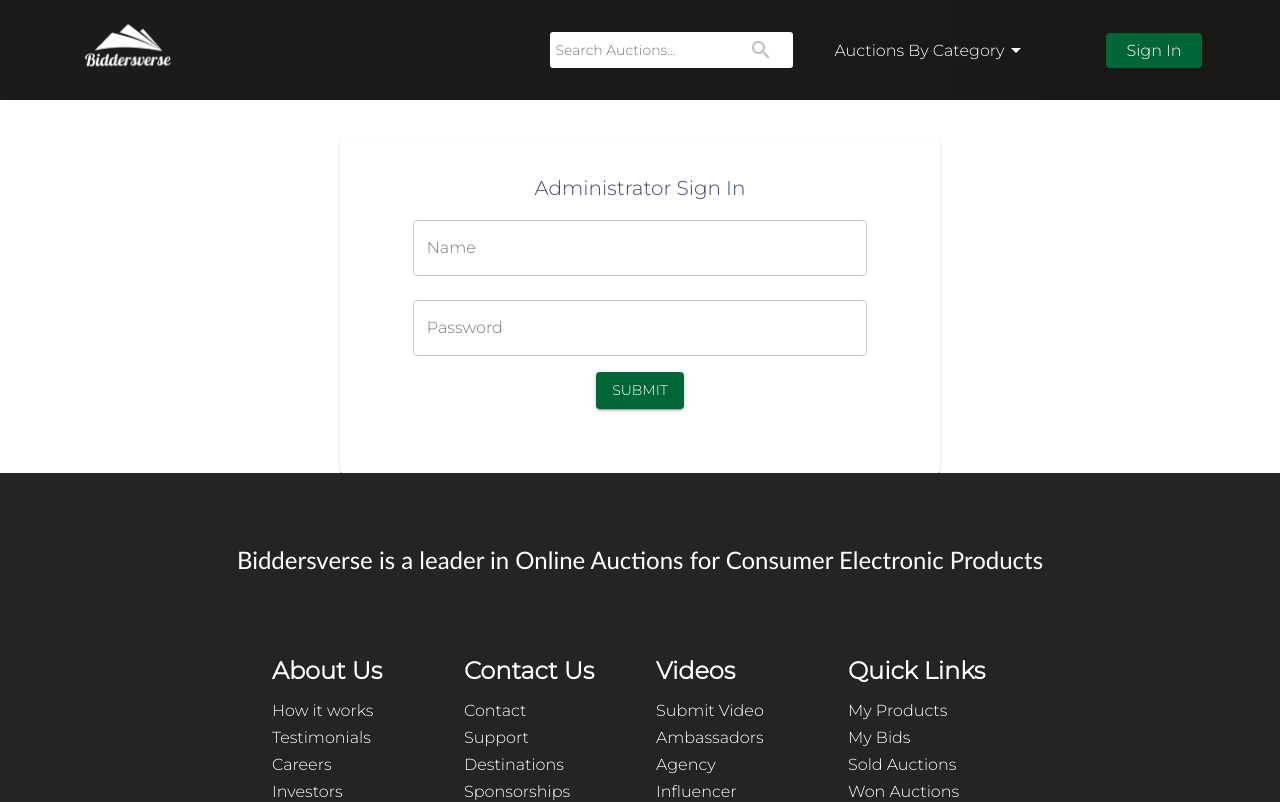
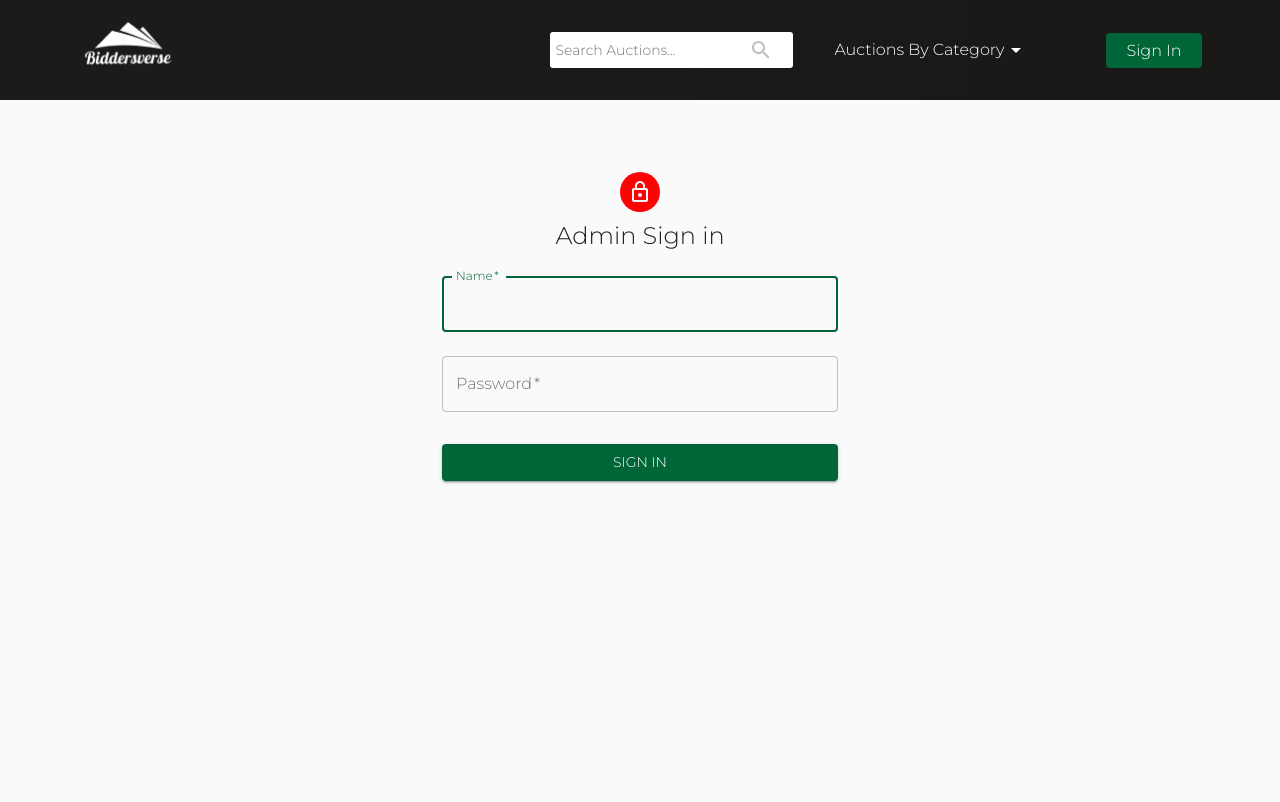
Before and after one commit to Goldenbwuoy/biddersverse, a React (Create React App) app in the folder client/: page /adminLogin in a window 1280 px wide. Shown: the top 802 px of the page. Built offline with nearby package versions, Linux system fonts and the light colour scheme; no server answers.

Commit message:
update admin login form and edit user profile form

```diff
--- a/client/src/auction/Bidding.js
+++ b/client/src/auction/Bidding.js
@@ -14,6 +14,7 @@
 		margin: "0px 16px 16px",
 		backgroundColor: "#e7ede4",
 		display: "inline-block",
+		borderRadius: 3,
 	},
 	marginInput: {
 		margin: 16,
@@ -87,8 +88,8 @@
 						{props.auction.bids.length &&
 						props.auction.bids[0].bidder?._id === user._id ? (
 							<Typography className={classes.message}>
-                You are the highest bidder in this Auction. You will be notified
-                if another bidder outbids you.
+								You are the highest bidder in this Auction. You
+								will be notified if another bidder outbids you.
 							</Typography>
 						) : (
 							<>
@@ -99,7 +100,9 @@
 									onChange={handleChange}
 									type="number"
 									margin="normal"
-                  helperText={`Enter $${Number(minBid) + 1} or more`}
+									helperText={`Enter $${
+										Number(minBid) + 1
+									} or more`}
 									className={classes.marginInput}
 								/>
 								<br />
@@ -132,8 +135,9 @@
 							</>
 						) : (
 							<Typography className={classes.message}>
-                The Auction has ended and no bids have been placed, you can
-                extend the Bid end time to bring it back Live
+								The Auction has ended and no bids have been
+								placed, you can extend the Bid end time to bring
+								it back Live
 							</Typography>
 						)}
 					</div>
@@ -147,20 +151,32 @@
 					<div className={classes.placeForm}>
 						{props.auction.bids.length > 0 ? (
 							<div>
-                {user._id === props.auction.bids[0].bidder._id && (
+								{user._id ===
+									props.auction.bids[0].bidder._id && (
 									<>
 										{props.auction.purchased ? (
-                      <Typography className={classes.message}>
-                        You have paid for the auction won, to check track your
-                        orders <Link to="/buyer/orders">Click here</Link>. Thank
-                        you for bidding with Biddersverse 🚀
+											<Typography
+												className={classes.message}
+											>
+												You have paid for the auction
+												won, to check track your orders{" "}
+												<Link to="/buyer/orders">
+													Click here
+												</Link>
+												. Thank you for bidding with
+												Biddersverse 🚀
 											</Typography>
 										) : (
-                      <Typography className={classes.message}>
-                        Congratulations!!!! You have won this Auction. Winners
-                        are required to pay for the won items within 72 hours.
-                        Enter your checkout details to place your order. Thank
-                        you for bidding with Biddersverse 🚀
+											<Typography
+												className={classes.message}
+											>
+												Congratulations!!!! You have won
+												this Auction. Winners are
+												required to pay for the won
+												items within 72 hours. Enter
+												your checkout details to place
+												your order. Thank you for
+												bidding with Biddersverse 🚀
 											</Typography>
 										)}
 									</>
@@ -168,7 +184,8 @@
 							</div>
 						) : (
 							<Typography>
-                The Auction has ended and No bids have been placed!!!
+								The Auction has ended and No bids have been
+								placed!!!
 							</Typography>
 						)}
 					</div>
--- a/client/src/auth/AdminSignIn.js
+++ b/client/src/auth/AdminSignIn.js
@@ -1,41 +1,49 @@
-import React from "react";
-import { useState } from "react";
-import Card from "@material-ui/core/Card";
-import CardActions from "@material-ui/core/CardActions";
-import CardContent from "@material-ui/core/CardContent";
-import Button from "@material-ui/core/Button";
-import TextField from "@material-ui/core/TextField";
-import Typography from "@material-ui/core/Typography";
-import Icon from "@material-ui/core/Icon";
-import { makeStyles } from "@material-ui/core/styles";
+import React, { useState } from "react";
 import auth from "./../auth/auth-helper";
 import { Redirect } from "react-router-dom";
 import { adminSignin } from "./api-auth.js";
-import Loading from "../core/Loading";
+import {
+	Avatar,
+	Button,
+	CssBaseline,
+	TextField,
+	Typography,
+	Container,
+	CircularProgress,
+} from "@material-ui/core";
+import LockOutlinedIcon from "@material-ui/icons/LockOutlined";
+import { makeStyles } from "@material-ui/core/styles";
 
 const useStyles = makeStyles((theme) => ({
-	card: {
-		maxWidth: 600,
-		margin: "auto",
-		textAlign: "center",
-		marginTop: theme.spacing(5),
-		paddingBottom: theme.spacing(2),
+	root: {
+		height: "100vh",
+	},
+	paper: {
+		marginTop: theme.spacing(8),
+		display: "flex",
+		flexDirection: "column",
+		alignItems: "center",
+	},
+	avatar: {
+		margin: theme.spacing(1),
+		backgroundColor: theme.palette.secondary.main,
+	},
+	form: {
+		width: "100%", // Fix IE 11 issue.
+		marginTop: theme.spacing(1),
+	},
+	submit: {
+		margin: theme.spacing(3, 0, 2),
 	},
 	error: {
-		verticalAlign: "middle",
+		marginTop: theme.spacing(1),
 	},
-	title: {
-		marginTop: theme.spacing(2),
-		color: theme.palette.openTitle,
+	loading: {
+		color: "#fff",
 	},
-	textField: {
-		marginLeft: theme.spacing(1),
-		marginRight: theme.spacing(1),
-		width: "80%",
-	},
-	submit: {
-		margin: "auto",
-		marginBottom: theme.spacing(2),
+	link: {
+		textDecoration: "none",
+		color: "#006637",
 	},
 }));
 
@@ -83,62 +91,70 @@
 		return <Redirect to="/admin/home" />;
 	}
 	return (
-		<>
-			{values.loading ? (
-				<Loading />
-			) : (
-				<Card className={classes.card}>
-					<CardContent>
-						<Typography variant="h6" className={classes.title}>
-							Administrator Sign In
+		<Container className={classes.root} component="main" maxWidth="xs">
+			<CssBaseline />
+			<div className={classes.paper}>
+				<Avatar className={classes.avatar}>
+					<LockOutlinedIcon />
+				</Avatar>
+				<Typography component="h1" variant="h5">
+					Admin Sign in
 				</Typography>
-						<form onSubmit={clickSubmit}>
+				<form
+					onSubmit={clickSubmit}
+					className={classes.form}
+					noValidate
+				>
 					<TextField
+						variant="outlined"
+						margin="normal"
+						required
+						fullWidth
 						id="name"
-								type="text"
 						label="Name"
-								variant="outlined"
-								className={classes.textField}
+						name="name"
+						autoFocus
 						value={values.name}
 						onChange={handleChange("name")}
+					/>
+					<TextField
+						variant="outlined"
 						margin="normal"
-							/>
-							<br />
-							<TextField
+						required
+						fullWidth
+						name="password"
+						label="Password"
+						type="password"
 						id="password"
-								type="password"
-								label="Password"
-								variant="outlined"
-								className={classes.textField}
+						autoComplete="current-password"
 						value={values.password}
 						onChange={handleChange("password")}
-								margin="normal"
 					/>
-							<br />{" "}
 					{values.error && (
-								<Typography component="p" color="error">
-									<Icon
-										color="error"
-										className={classes.error}
-									></Icon>
+						<Typography className={classes.error} color="secondary">
 							{values.error}
 						</Typography>
 					)}
-							<CardActions>
+
 					<Button
+						type="submit"
+						fullWidth
+						variant="contained"
 						color="primary"
-									type="submit"
-									variant="contained"
 						className={classes.submit}
 					>
-									Submit
+						{values.loading ? (
+							<CircularProgress
+								size={24}
+								className={classes.loading}
+							/>
+						) : (
+							"Sign In"
+						)}
 					</Button>
-							</CardActions>
 				</form>
-					</CardContent>
-				</Card>
-			)}
-		</>
+			</div>
+		</Container>
 	);
 }
 
--- a/client/src/order/Order.js
+++ b/client/src/order/Order.js
@@ -15,7 +15,8 @@
 
 const useStyles = makeStyles((theme) => ({
 	card: {
-		textAlign: "center",
+		textAlign: "start",
+		paddingLeft: theme.spacing(1),
 		paddingTop: theme.spacing(1),
 		paddingBottom: theme.spacing(2),
 		flexGrow: 1,
@@ -65,7 +66,7 @@
 	title: {
 		marginTop: theme.spacing(2),
 		marginBottom: theme.spacing(1),
-		color: theme.palette.protectedTitle,
+		color: theme.palette.openTitle,
 		fontSize: "1.2em",
 	},
 	subheading: {
--- a/client/src/user/EditProfile.js
+++ b/client/src/user/EditProfile.js
@@ -10,21 +10,27 @@
 import auth from "./../auth/auth-helper";
 import { read, update } from "./api-user.js";
 import { Redirect } from "react-router-dom";
-import { Container, FormControlLabel, Switch } from "@material-ui/core";
+import {
+	CircularProgress,
+	Container,
+	FormControlLabel,
+	Grid,
+	Switch,
+} from "@material-ui/core";
 
 const useStyles = makeStyles((theme) => ({
 	root: {
 		height: "100vh",
 	},
 	card: {
-		maxWidth: 600,
 		margin: "auto",
-		textAlign: "center",
 		marginTop: theme.spacing(5),
-		paddingBottom: theme.spacing(2),
+		padding: theme.spacing(2),
+		width: "100%",
 	},
 	title: {
-		margin: theme.spacing(2),
+		margintop: theme.spacing(4),
+		marginBottom: theme.spacing(2),
 		color: theme.palette.primary,
 	},
 	error: {
@@ -39,17 +45,9 @@
 		display: "none",
 	},
 	submit: {
-		margin: "auto",
-		marginBottom: theme.spacing(2),
+		margin: `${theme.spacing(4)} 0`,
 	},
-	filename: {
-		marginLeft: "10px",
-	},
-	bigAvatar: {
-		width: 60,
-		height: 60,
-		margin: "auto",
-	},
+
 	subheading: {
 		marginTop: theme.spacing(2),
 		color: theme.palette.openTitle,
@@ -98,7 +96,8 @@
 		};
 	}, [match.params.userId, jwt.token]);
 
-	const clickSubmit = () => {
+	const clickSubmit = (event) => {
+		event.preventDefault();
 		const user = {
 			firstName: values.firstName || undefined,
 			lastName: values.lastName || undefined,
@@ -140,52 +139,73 @@
 		return <Redirect to={"/user/" + values.userId} />;
 	}
 	return (
-		<Container className={classes.root} component="main" maxWidth="xl">
+		<Container className={classes.root} component="main" maxWidth="sm">
 			<Card className={classes.card}>
-				<CardContent>
+				<div className={classes.paper}>
+					<form
+						onSubmit={clickSubmit}
+						className={classes.form}
+						noValidate
+					>
 						<Typography variant="h6" className={classes.title}>
 							Edit Profile
 						</Typography>
+						<Grid container spacing={2}>
+							<Grid item xs={12} sm={6}>
 								<TextField
+									autoComplete="fname"
+									name="firstName"
+									variant="outlined"
+									required
+									fullWidth
 									id="firstName"
 									label="First Name"
-						variant="outlined"
-						className={classes.textField}
+									autoFocus
 									value={values.firstName}
 									onChange={handleChange("firstName")}
-						margin="normal"
 								/>
+							</Grid>
+							<Grid item xs={12} sm={6}>
 								<TextField
+									variant="outlined"
+									required
+									fullWidth
 									id="lastName"
 									label="Last Name"
-						variant="outlined"
-						className={classes.textField}
+									name="lastName"
+									autoComplete="lname"
 									value={values.lastName}
 									onChange={handleChange("lastName")}
-						margin="normal"
 								/>
-					<br />
+							</Grid>
+							<Grid item xs={12}>
 								<TextField
+									variant="outlined"
+									required
+									fullWidth
 									id="email"
-						type="email"
-						variant="outlined"
-						label="Email"
-						className={classes.textField}
+									label="Email Address"
+									name="email"
+									autoComplete="email"
 									value={values.email}
 									onChange={handleChange("email")}
 									margin="normal"
 								/>
-					<br />
+							</Grid>
+							<Grid item xs={12}>
 								<TextField
+									variant="outlined"
+									required
+									fullWidth
 									id="phoneNumber"
-						label="Mobile Phone"
-						variant="outlined"
-						className={classes.textField}
+									label="Phone Number"
+									name="phoneNumber"
 									value={values.phoneNumber}
 									onChange={handleChange("phoneNumber")}
 									margin="normal"
 								/>
-					<br />
+							</Grid>
+							<Grid item xs={12}>
 								<Typography
 									variant="subtitle1"
 									className={classes.subheading}
@@ -195,37 +215,44 @@
 								<FormControlLabel
 									control={
 										<Switch
-								classes={{
-									checked: classes.checked,
-									bar: classes.bar,
-								}}
 											checked={values.seller}
 											onChange={handleCheck}
 										/>
 									}
-						label={values.seller ? "Active" : "Inactive"}
+									label={
+										values.seller ? "Active" : "Inactive"
+									}
 								/>
-					<br />{" "}
+							</Grid>
 							{values.error && (
-						<Typography component="p" color="error">
-							<Icon
-								color="error"
+								<Grid item xs={12}>
+									<Typography
 										className={classes.error}
-							></Icon>
+										color="secondary"
+									>
 										{values.error}
 									</Typography>
+								</Grid>
 							)}
-				</CardContent>
-				<CardActions>
+						</Grid>
 						<Button
+							type="submit"
+							fullWidth
+							variant="contained"
 							color="primary"
-						variant="contained"
-						onClick={clickSubmit}
 							className={classes.submit}
 						>
-						Update
+							{values.loading ? (
+								<CircularProgress
+									size={24}
+									className={classes.loading}
+								/>
+							) : (
+								"Update Profile"
+							)}
 						</Button>
-				</CardActions>
+					</form>
+				</div>
 			</Card>
 		</Container>
 	);
```
Lines whose indentation alone changed are shown as unchanged.
